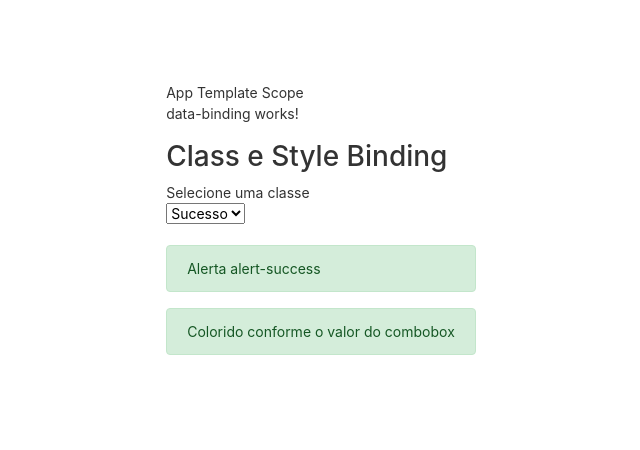
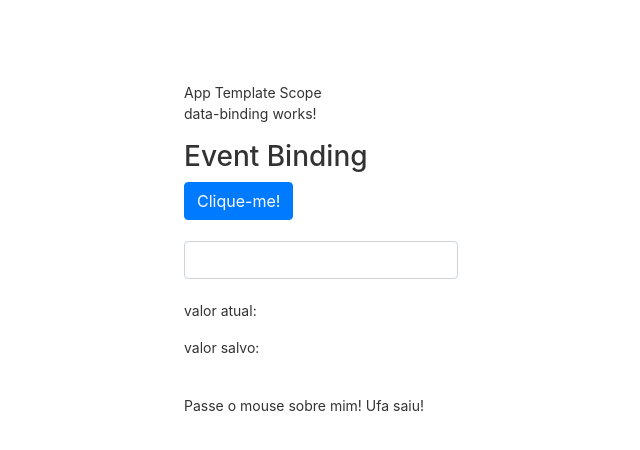
Before and after one commit to deividsoncs/curso-angular2-yt-pf-loiane, an Angular app in the folder data-binding/: page / in a window 1280 px wide. Shown: the top 450 px of the page, without its empty margins (319-959 px from the left). Built offline with nearby package versions, Linux system fonts and the light colour scheme.

Commit message:
aula 11 - event binds

```diff
--- a/data-binding/src/app/data-binding/data-binding.component.html
+++ b/data-binding/src/app/data-binding/data-binding.component.html
@@ -18,7 +18,7 @@
   <img bind-src="urlImagem" alt=">???" />
 </section> -->
 
-<section>
+<!-- <section>
   <article>
     <h3>Class e Style Binding</h3>
 
@@ -52,4 +52,36 @@
         Só aparece em caso de erro!
     </div>
   </article>
+</section> -->
+
+
+<section>
+    <article>
+        <h3> Event Binding</h3>
+    </article>
+    <div>
+        <button (click)="botaoClicado()" class="btn btn-primary" >
+            Clique-me!
+        </button>
+
+        <br/><br/>
+
+        <input type="text" class="form-control"
+            #campoInput
+            (keyup)="onKeyUp($event)"
+            (keyup.enter)="salvarValor(campoInput.value)"
+            (blur)="salvarValor(campoInput.value)"
+        />
+        <br/>
+        <p>valor atual: {{ valorAtual }}</p>
+
+        <p>valor salvo: {{ valorSalvo }}</p>
+        <br/>
+        <span
+            [class.highlight]="isMouseOver"
+            (mouseover)="setMouse(true)"
+            (mouseout)="setMouse(false)"
+        >Passe o mouse sobre mim! {{ isMouseOver ? 'Aqui de novo né!' : 'Ufa saiu!' }}</span>
+
+    </div>
 </section>
--- a/data-binding/src/app/data-binding/data-binding.component.ts
+++ b/data-binding/src/app/data-binding/data-binding.component.ts
@@ -3,17 +3,29 @@ import { Component, OnInit } from '@angular/core';
 @Component({
   selector: 'app-data-binding',
   templateUrl: './data-binding.component.html',
-  styleUrls: ['./data-binding.component.css']
+  styleUrls: ['./data-binding.component.css'],
+  styles: [`
+    .highlight{
+      background-color: yellow;
+      font-weight: bold;
+    }
+  `]
 })
 export class DataBindingComponent implements OnInit {
+  url: string = 'http://loiane.com';
 
-  url: string = "http://loiane.com";
-
-  urlImagem: string = "https://img.freepik.com/fotos-gratis/trabalhando-no-codigo_1098-19858.jpg";
+  urlImagem: string =
+    'https://img.freepik.com/fotos-gratis/trabalhando-no-codigo_1098-19858.jpg';
 
   cursoAngular: boolean = true;
 
-  getValor(){
+  valorAtual: string = "";
+
+  valorSalvo: string = "";
+
+  isMouseOver: boolean = false;
+
+  getValor() {
     return 1;
   }
 
@@ -21,9 +33,26 @@ export class DataBindingComponent implements OnInit {
     return true;
   }
 
-  constructor() { }
-
-  ngOnInit(): void {
+  botaoClicado(){
+    return alert('Botão clicado!');
   }
 
+  onKeyUp(evento: KeyboardEvent){
+    let auxInput = (<HTMLInputElement> (evento.target) ).value
+
+    console.log( auxInput );
+    this.valorAtual = auxInput;
+  }
+
+  salvarValor(valor: string){
+    this.valorSalvo = valor;
+  }
+
+  setMouse(mouseState: boolean){
+    this.isMouseOver = mouseState;
+  }
+
+  constructor() {}
+
+  ngOnInit(): void {}
 }
```
